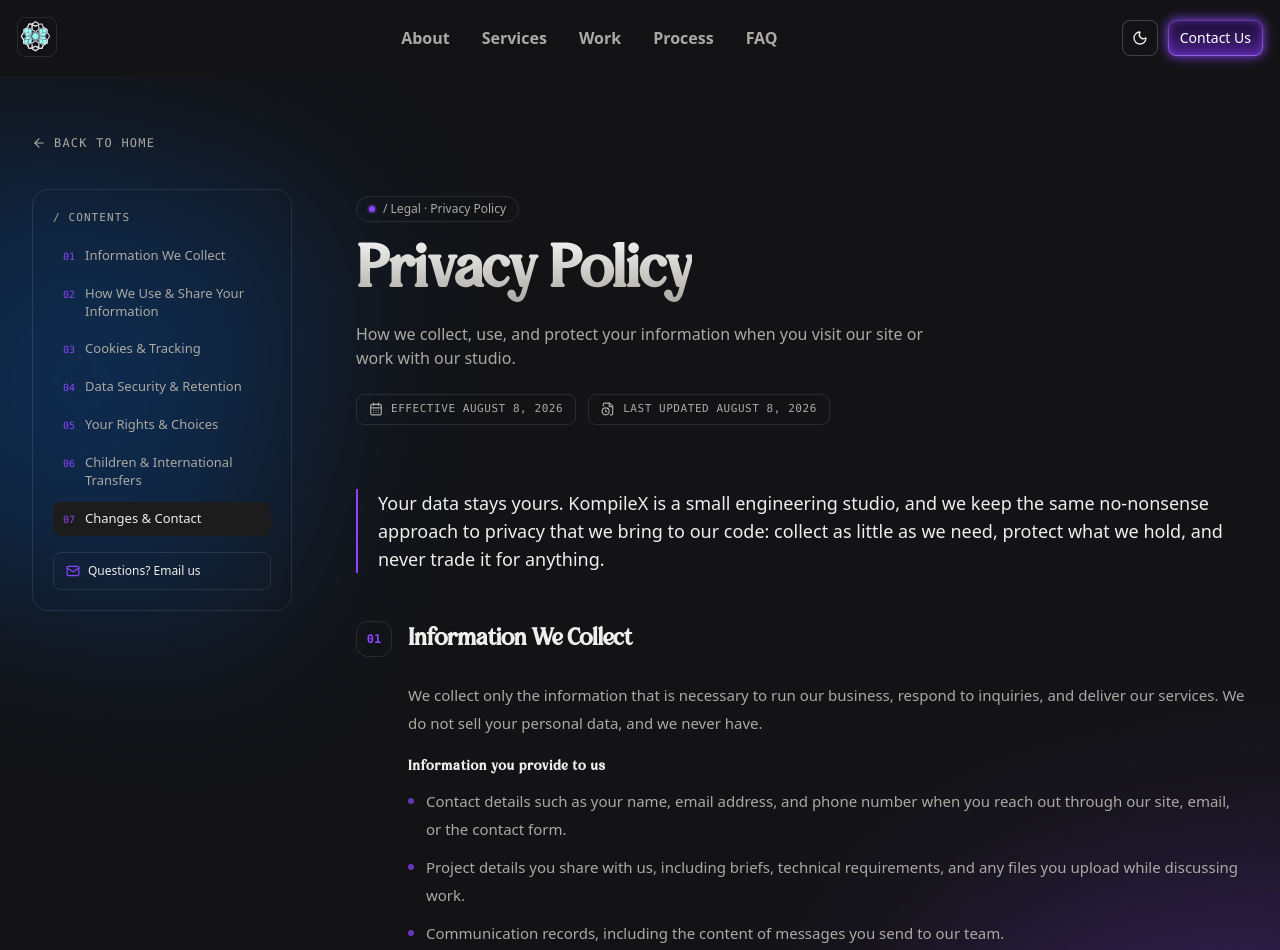
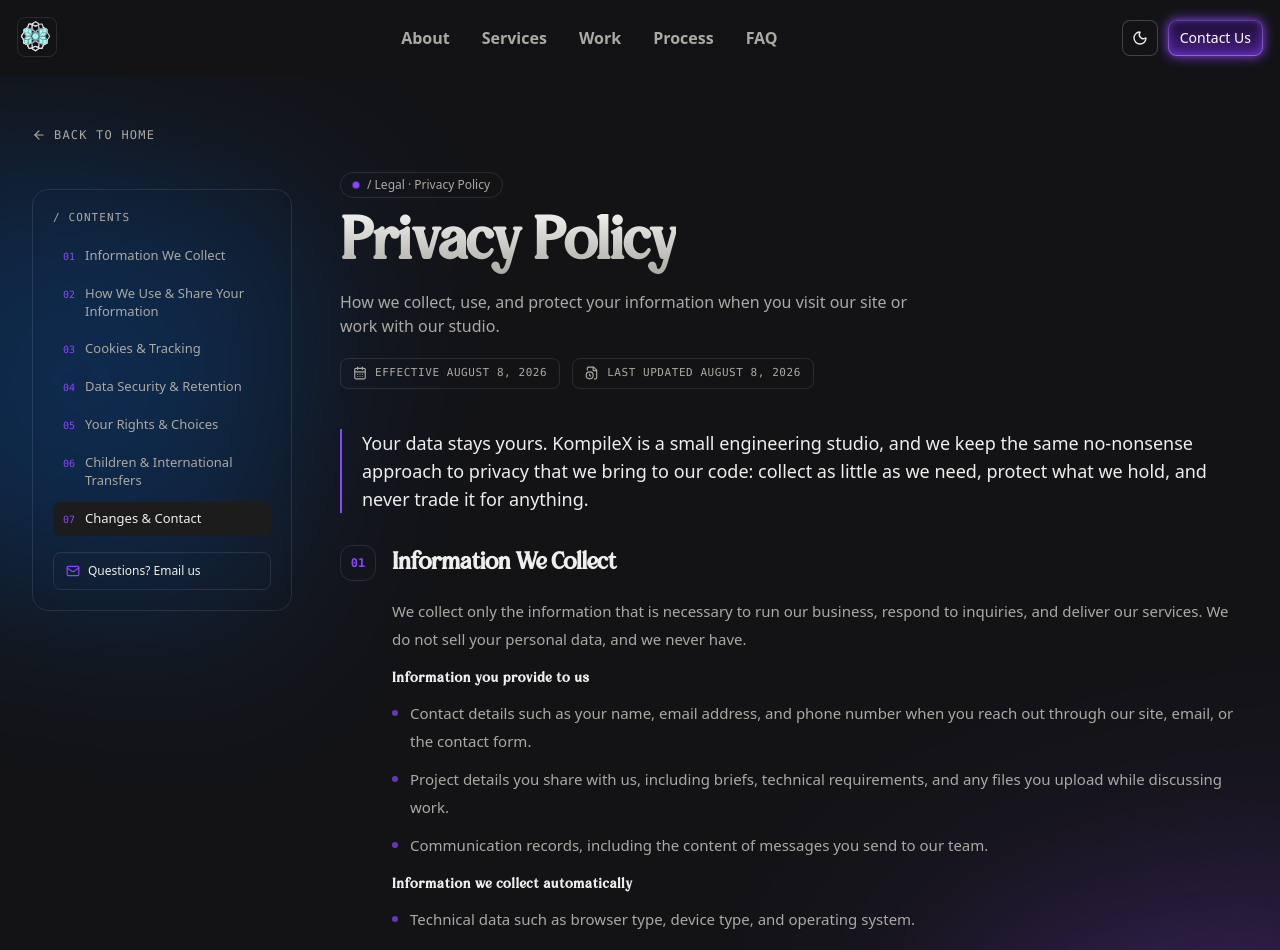
Before and after one commit to KompileX/KompileX_Landing_Page, a Next.js app: page /privacy-policy in a window 1280 px wide. Shown: the top 950 px of the page. Built offline with nearby package versions, Linux system fonts and the light colour scheme.

Commit message:
Remove redundant white spaces

```diff
--- a/components/LegalPage.tsx
+++ b/components/LegalPage.tsx
@@ -95,13 +95,13 @@ export default function LegalPage({
         <div className="absolute -right-40 top-[52rem] size-[460px] -rotate-12 rounded-3xl bg-[#8c45ff]/30 blur-[110px]" />
       </div>
 
-      <div className="relative mx-auto w-full max-w-screen-xl px-4 pb-14 pt-10 md:px-8 lg:pb-20 lg:pt-14">
+      <div className="relative mx-auto w-full max-w-screen-xl px-4 pb-10 pt-8 md:px-8 lg:pb-16 lg:pt-12">
         {/* Breadcrumb */}
         <motion.nav
           initial={{ opacity: 0, y: 8 }}
           animate={{ opacity: 1, y: 0 }}
           transition={{ duration: 0.4 }}
-          className="mb-10"
+          className="mb-6"
         >
           <Link
             href="/"
@@ -113,7 +113,7 @@ export default function LegalPage({
         </motion.nav>
 
         {/* Body: sticky TOC + document */}
-        <div className="grid gap-10 lg:grid-cols-[260px_1fr] lg:gap-16">
+        <div className="grid gap-8 lg:grid-cols-[260px_1fr] lg:gap-12">
           {/* Table of contents — fixed to the window, vertically centered */}
           <div className="hidden lg:block">
             <div
@@ -163,7 +163,7 @@ export default function LegalPage({
               initial={{ y: 20, opacity: 0 }}
               animate={{ y: 0, opacity: 1 }}
               transition={{ duration: 0.5, delay: 0.1, type: 'spring', bounce: 0 }}
-              className="mb-12 flex max-w-3xl flex-col items-start gap-5 lg:mb-16"
+              className="mb-8 flex max-w-3xl flex-col items-start gap-4 lg:mb-10"
             >
               <span className="inline-flex items-center gap-2 rounded-full border border-border bg-background/70 px-3 py-1 text-xs text-muted-foreground">
                 <span className="relative flex size-1.5">
@@ -193,7 +193,7 @@ export default function LegalPage({
             </motion.div>
 
             {/* Intro lead */}
-            <motion.div {...reveal} className="mb-12">
+            <motion.div {...reveal} className="mb-8">
               <p className="border-l-2 border-[#8c45ff] pl-5 text-base leading-8 text-foreground sm:text-lg">
                 {intro}
               </p>
@@ -205,9 +205,9 @@ export default function LegalPage({
                   key={section.id}
                   id={section.id}
                   {...reveal}
-                  className="scroll-mt-28 border-t border-border py-10 first:border-t-0 first:pt-0 lg:py-12"
+                  className="scroll-mt-28 border-t border-border py-7 first:border-t-0 first:pt-0 lg:py-9"
                 >
-                  <div className="mb-6 flex items-center gap-4">
+                  <div className="mb-4 flex items-center gap-4">
                     <span className="flex size-9 shrink-0 items-center justify-center rounded-xl border border-border bg-muted/50 font-mono text-xs font-semibold text-[#8c45ff]">
                       {pad(i + 1)}
                     </span>
@@ -216,7 +216,7 @@ export default function LegalPage({
                     </h2>
                   </div>
 
-                  <div className="flex flex-col gap-5 pl-0 sm:pl-[3.25rem]">
+                  <div className="flex flex-col gap-4 pl-0 sm:pl-[3.25rem]">
                     {section.blocks.map((block, j) => {
                       switch (block.type) {
                         case 'paragraph':
@@ -267,7 +267,7 @@ export default function LegalPage({
             {/* Closing / contact */}
             <motion.div
               {...reveal}
-              className="mt-4 rounded-xl border border-border bg-card/50 p-6 backdrop-blur-sm sm:p-8"
+              className="mt-3 rounded-xl border border-border bg-card/50 p-5 backdrop-blur-sm sm:p-6"
             >
               <div className="flex flex-col gap-5 sm:flex-row sm:items-center sm:justify-between">
                 <div className="flex flex-col gap-1.5">
```
